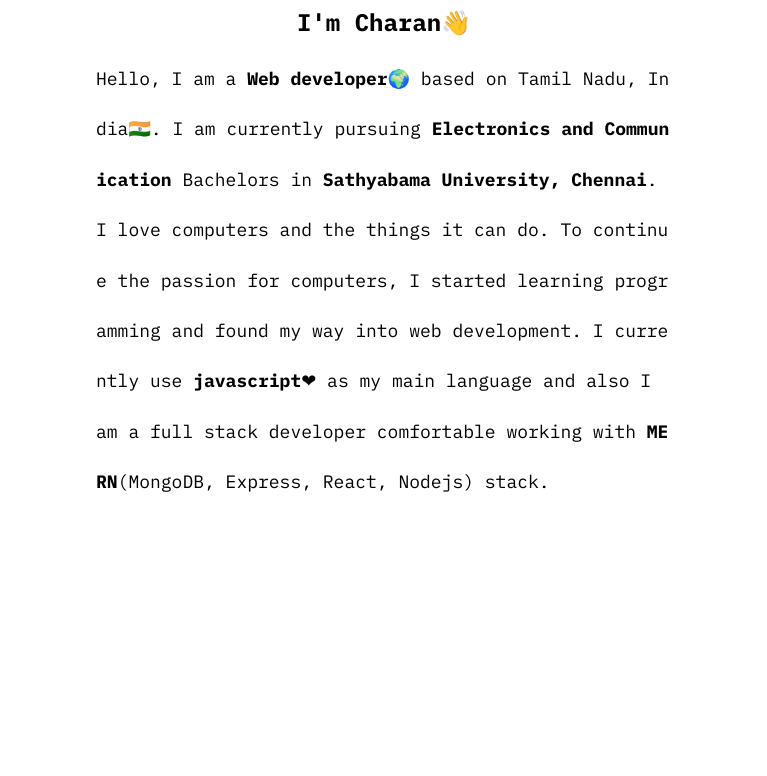
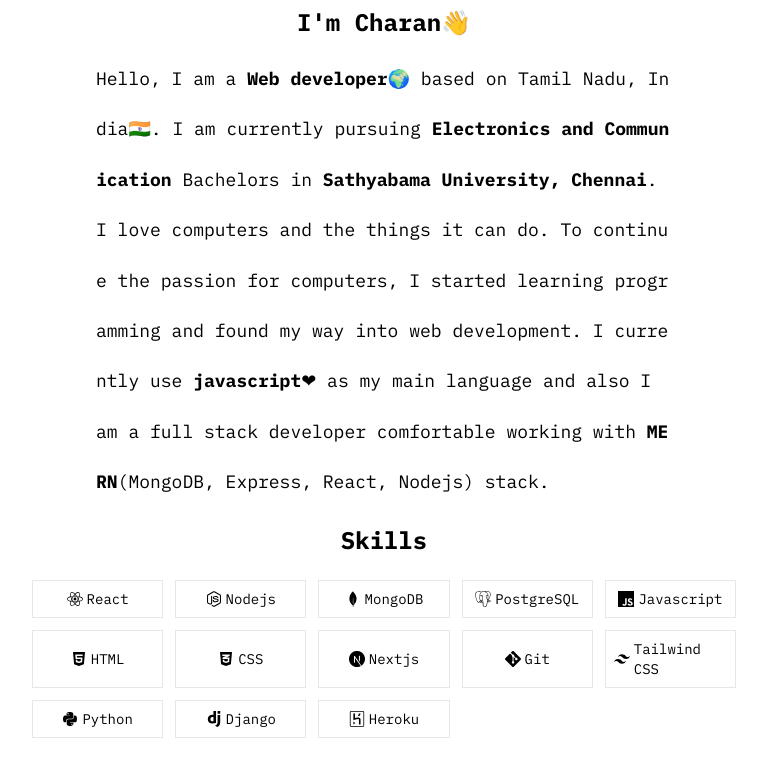
Before and after one commit to charan1973/portfolio-new, a Next.js app: page / in a window 1280 px wide. Shown: the part 276-1052 px from the top of the page, without its empty margins (256-1023 px from the left). Before the commit the page ends 824 px from the top, so only its background shows below. Built offline with nearby package versions, Linux system fonts and the light colour scheme.

Commit message:
feature: done skills and projects section

```diff
--- a/components/navbar/navbar.component.jsx
+++ b/components/navbar/navbar.component.jsx
@@ -20,6 +20,7 @@ const Navbar = () => {
       </div>
       <div
         className={`lg:flex lg:flex-row w-full lg:w-3/5 justify-around ${showNav ? "flex flex-col items-center" : "hidden"}`}
+        onClick={() => setShowNav(false)}
       >
         <NavbarButton href="/projects">Projects</NavbarButton>
         <NavbarButton href="/uses">Uses</NavbarButton>
--- a/components/project-card/project-card.component.jsx
+++ b/components/project-card/project-card.component.jsx
@@ -10,23 +10,28 @@ const ProjectCard = ({
 }) => {
   return (
     <div className="h-56 w-full border flex items-center py-4 lg:px-20 justify-around">
-      <img src={imageUrl} className="mx-2 w-2/5 lg:w-1/3 h-full rounded border" />
+      <img
+        src={imageUrl}
+        className="mx-2 w-2/5 lg:w-1/3 h-full rounded border"
+      />
       <div className="flex flex-col justify-around h-full">
         <h4 className="font-bold text-lg">{name}</h4>
         <p className="text-sm font-medium max-w-md">{description}</p>
         <div className="flex flex-col lg:flex-row">
+          {projectUrl && (
             <Link href={projectUrl}>
               <a
                 target="_blank"
-              className="p-2 lg:p-5 lg:mr-2 border hover:bg-black hover:text-white"
+                className="p-2 lg:p-5 lg:mr-2 border border-gray-500 hover:bg-black hover:text-white"
               >
                 Project URL &#8594;
               </a>
             </Link>
+          )}
           <Link href={githubUrl}>
             <a
               target="_blank"
-              className="p-2 lg:p-5 border hover:bg-black hover:text-white"
+              className="p-2 lg:p-5 border border-gray-500 hover:bg-black hover:text-white"
             >
               Github URL &#8594;
             </a>
--- /dev/null
+++ b/data/home.data.js
@@ -0,0 +1,66 @@
+import { FaReact, FaNodeJs, FaHtml5, FaCss3Alt, FaPython } from "react-icons/fa";
+import {
+  SiMongodb,
+  SiPostgresql,
+  SiJavascript,
+  SiGit,
+  SiTailwindcss,
+  SiDjango,
+  SiHeroku,
+  SiNextDotJs
+} from "react-icons/si";
+
+export const skills = [
+  {
+    icon: <FaReact />,
+    name: "React",
+  },
+  {
+    icon: <FaNodeJs />,
+    name: "Nodejs",
+  },
+  {
+    icon: <SiMongodb />,
+    name: "MongoDB",
+  },
+  {
+    icon: <SiPostgresql />,
+    name: "PostgreSQL",
+  },
+  {
+    icon: <SiJavascript />,
+    name: "Javascript",
+  },
+  {
+    icon: <FaHtml5 />,
+    name: "HTML",
+  },
+  {
+    icon: <FaCss3Alt />,
+    name: "CSS",
+  },
+  {
+      icon: <SiNextDotJs />,
+      name: "Nextjs"
+  },
+  {
+    icon: <SiGit />,
+    name: "Git",
+  },
+  {
+    icon: <SiTailwindcss />,
+    name: "Tailwind CSS",
+  },
+  {
+      icon: <FaPython />,
+      name: "Python"
+  },
+  {
+      icon: <SiDjango />,
+      name: "Django"
+  },
+  {
+      icon: <SiHeroku />,
+      name: "Heroku"
+  }
+];
--- a/data/project.data.js
+++ b/data/project.data.js
@@ -17,4 +17,31 @@ export const projects = [
     projectUrl: "https://bereddit.herokuapp.com/",
     githubUrl: "https://github.com/charan1973/reddit-clone",
   },
+  {
+    projectName: "Animite",
+    projectDescription:
+      "Search Animes and see reviews about it. Made with React, Redux, TailwindCSS and Jikan API(to learn the tech)",
+    imageUrl:
+      "https://res.cloudinary.com/dro0xv09f/image/upload/v1610642692/portfolio-images/Animite_f54xhb.png",
+    projectUrl: "https://animite.netlify.app/",
+    githubUrl: "https://github.com/charan1973/animite/",
+  },
+  {
+    projectName: "Portfolio",
+    projectDescription:
+      "Portfolio made with React. This is the first portfolio site I've made. I've learnt grid and flexbox making this.",
+    imageUrl:
+      "https://res.cloudinary.com/dro0xv09f/image/upload/v1610642689/portfolio-images/Charan_Vasu_mdwdeu.png",
+    projectUrl: "https://portfolio-charan.netlify.app/",
+    githubUrl: "https://github.com/charan1973/portfolio-charan",
+  },
+  {
+    projectName: "Password Generator",
+    projectDescription:
+      "Simple Password Generator made with React. The First ever project I've ever made with React.",
+    imageUrl:
+      "https://res.cloudinary.com/dro0xv09f/image/upload/v1610648709/portfolio-images/password-generator.png",
+    projectUrl: "https://password-generate.netlify.app/",
+    githubUrl: "https://github.com/charan1973/password-generator",
+  },
 ];
--- /dev/null
+++ b/next.config.js
@@ -0,0 +1,5 @@
+module.exports = {
+    images: {
+      domains: ['res.cloudinary.com'],
+    },
+  }
--- a/package.json
+++ b/package.json
@@ -10,7 +10,8 @@
   "dependencies": {
     "next": "10.0.7",
     "react": "17.0.1",
-    "react-dom": "17.0.1"
+    "react-dom": "17.0.1",
+    "react-icons": "^4.2.0"
   },
   "devDependencies": {
     "autoprefixer": "^10.2.4",
--- a/pages/index.js
+++ b/pages/index.js
@@ -1,5 +1,13 @@
 import Image from "next/image";
-import Head from "next/head"
+import Head from "next/head";
+import { skills } from "../data/home.data";
+
+const SkillBox = ({ icon, name }) => (
+  <div className="border flex flex-col lg:flex-row justify-center items-center p-2 hover:bg-black hover:text-white cursor-pointer">
+    <span className="text-md mr-1">{icon}</span>
+    <span className="text-sm lg:text-md">{name}</span>
+  </div>
+);
 
 export default function Home() {
   return (
@@ -33,6 +41,14 @@ export default function Home() {
             Express, React, Nodejs) stack.
           </p>
         </div>
+        <div>
+          <h3 className="font-bold text-2xl mt-4 text-center mb-6">Skills</h3>
+          <div className="grid grid-cols-3 lg:grid-cols-5 gap-3">
+            {skills.map((skill) => (
+              <SkillBox key={skill.name} icon={skill.icon} name={skill.name} />
+            ))}
+          </div>
+        </div>
       </div>
     </>
   );
--- a/pages/projects.js
+++ b/pages/projects.js
@@ -1,9 +1,23 @@
 import ProjectCard from "../components/project-card/project-card.component";
 import { projects } from "../data/project.data";
+import Head from "next/head";
 
 const Projects = () => {
   return (
     <div>
+      <Head>
+        <title>Charan | Projects</title>
+        <script src="//cdn.jsdelivr.net/github-cards/latest/widget.js"></script>
+      </Head>
+      <div className="flex justify-center mb-12">
+      <div
+        className="github-card"
+        data-github="charan1973"
+        data-width="400"
+        data-height="150"
+        data-theme="default"
+      />
+      </div>
       <h2 className="font-bold text-2xl mb-5 text-center">Projects</h2>
       {projects.map((project) => (
         <div className="mb-4" key={project.githubUrl}>
```
Also changed, not shown: 2 other files (tests, documents, lock files or other folders). Lines whose indentation alone changed are shown as unchanged.
